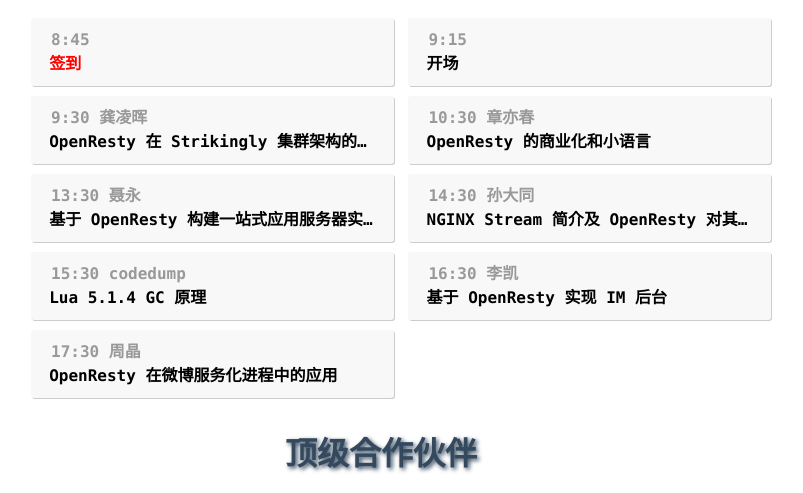
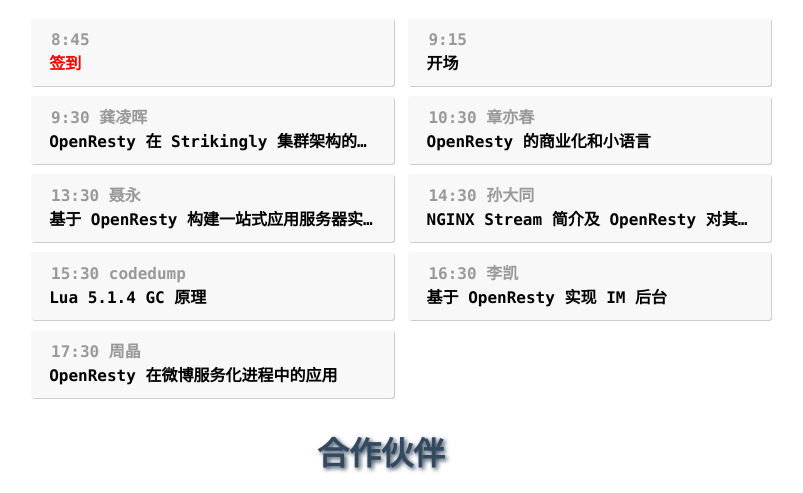
Before and after one commit to openresty/openresty-con, a website: page cn/2017/index.html in a window 1280 px wide. Shown: the part 1027-1520 px from the top of the page, without its empty margins (259-1062 px from the left). Drawn offline with Linux system fonts and the light colour scheme.

Commit message:
changed page text.

```diff
--- a/cn/2017/index.html
+++ b/cn/2017/index.html
@@ -60,7 +60,7 @@
 
 		<!-- 赞助商 -->
 		<div class="sponsor mt30">
-			<h1 class="mt20">顶级合作伙伴</h1>
+			<h1 class="mt20">合作伙伴</h1>
 			<p class="logo-set">
 				<a href="http://www.smartisan.com/" target="_blank">
 					<img class="w250" src="images/sponsors/smartisan.png" title="锤子手机" alt="锤子手机">
```
